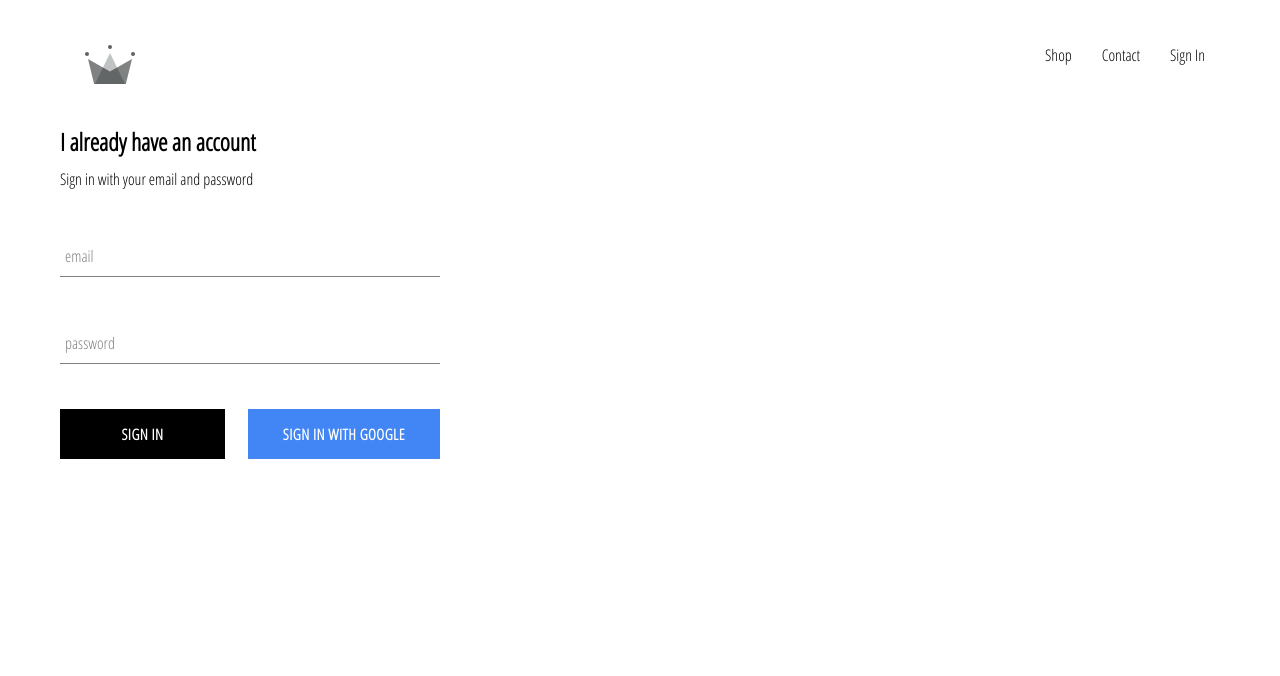
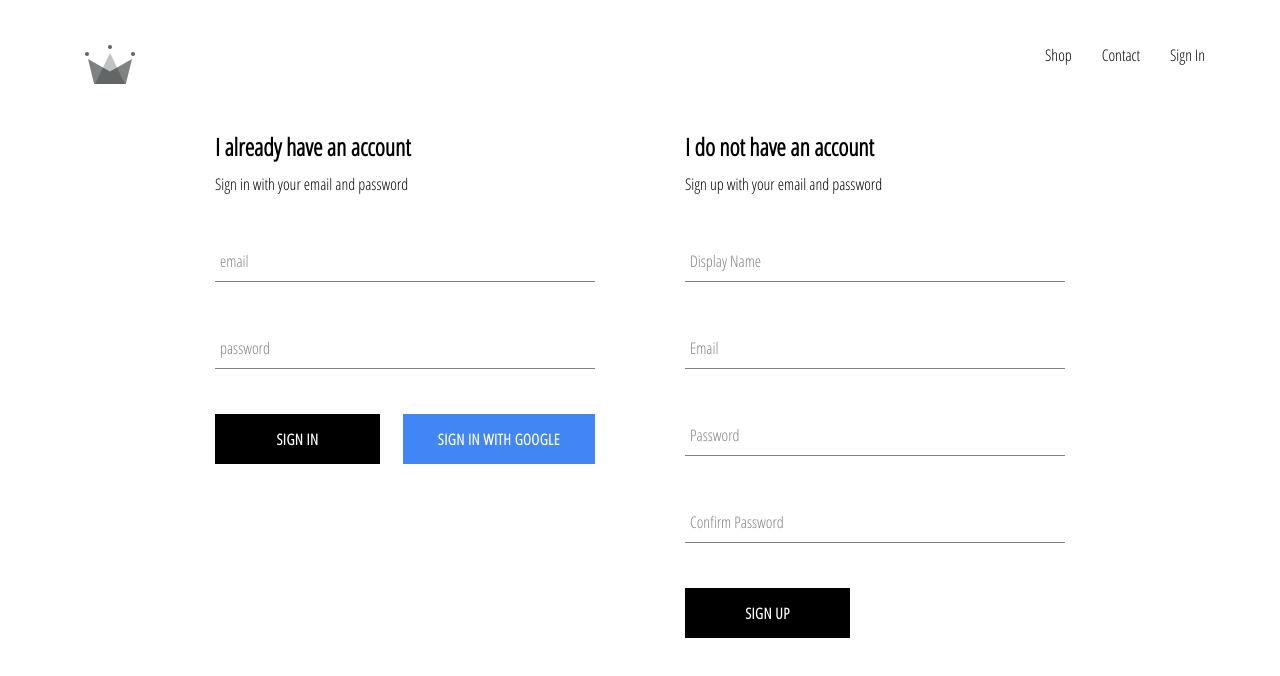
Before and after one commit to aaronbadilla/crwn-clothing, a React (Create React App) app: page /signin in a window 1280 px wide. Shown: the top 676 px of the page. Built offline with nearby package versions, Linux system fonts and the light colour scheme; no server answers.

Commit message:
implemented firebase utils, included ability to store authenticated users in firebase database

```diff
--- a/src/App.js
+++ b/src/App.js
@@ -5,7 +5,7 @@
 import ShopPage from './pages/shop/shop.component.jsx'
 import SignInSignUp from './pages/sign-in-sign-up/sign-in-sign-up.component.jsx'
 import Header from './components/header/header.component.jsx'
-import {auth} from './firebase/firebase.utils.js'
+import {auth, createUserProfileDocument} from './firebase/firebase.utils.js'
 
 
 class App extends React.Component{
@@ -21,11 +21,20 @@
   unsubscribeFromAuth = null
 
   componentDidMount() {
-    this.unsubscribeFromAuth = auth.onAuthStateChanged(user => {
-      this.setState({
-        currentUser: user
-      })
-      console.log(user);
+    this.unsubscribeFromAuth = auth.onAuthStateChanged( async userAuth => {
+      if (userAuth) {
+       const userRef = await createUserProfileDocument(userAuth);
+
+       userRef.onSnapshot(snapShot => {
+         this.setState ({
+           currentUser: {
+             id: snapShot.id,
+             ...snapShot.data()
+           }
+         })
+       });
+      }
+      else {this.setState({currentUser: userAuth})}
     })
   }
 
--- a/src/components/sign-in/sign-in.component.jsx
+++ b/src/components/sign-in/sign-in.component.jsx
@@ -1,6 +1,6 @@
 import React from 'react'
 import './sign-in-styles.scss'
-import FormInput from '../../components/form-input/form-input.comoponent.jsx'
+import FormInput from '../form-input/form-input.component.jsx'
 import CustomButton from '../custom-button/custom-button.component.jsx'
 import {signInWithGoogle} from '../../firebase/firebase.utils.js'
 
--- /dev/null
+++ b/src/components/sign-up/sign-up.component.jsx
@@ -0,0 +1,106 @@
+import React from 'react'
+
+import FormInput from '../form-input/form-input.component.jsx'
+import CustomButton from '../custom-button/custom-button.component.jsx'
+
+import {auth, createUserProfileDocument} from '../../firebase/firebase.utils.js'
+
+import './sign-up.styles.scss'
+
+class SignUp extends React.Component {
+    constructor(){
+        super();
+
+        this.state = {
+            displayName: '',
+            email:'',
+            password:'',
+            confirmPassword:'',
+        };
+    }
+
+    handleSubmit = async event => {
+        event.preventDefault();
+
+        const {displayName, email, password, confirmPassword} = this.state;
+
+        if (password !== confirmPassword)  {
+            alert("Passwords don't match")
+            return;
+        }
+
+        try {
+            const {user} = await auth.createUserWithEmailAndPassword(
+                email,
+                password,
+            );
+
+            await createUserProfileDocument(user, {displayName});
+
+           this.setState({
+            displayName: '',
+            email:'',
+            password:'',
+            confirmPassword:'',
+           })
+        } catch (error) {
+            console.log(error);
+        }
+    }
+
+    handleChange = (event) => {
+        const {name, value} = event.target
+
+        this.setState({[name]: value})
+    }
+
+    render(){
+
+        const {displayName, email, password, confirmPassword} = this.state;
+
+        return (
+            <div className='sign-up'>
+                <h2 className='title'>I do not have an account</h2>
+                <span className='subtitle'>Sign up with your email and password</span>
+                <form className='sign-up-form' onSubmit={this.handleSubmit}>
+                    <FormInput
+                        type='text'
+                        name='displayName'
+                        value={displayName}
+                        onChange={this.handleChange}
+                        label='Display Name'
+                        required>
+                    </FormInput>
+                    <FormInput
+                        type='email'
+                        name='email'
+                        value={email}
+                        onChange={this.handleChange}
+                        label='Email'
+                        required>
+                    </FormInput>
+                    <FormInput
+                        type='password'
+                        name='password'
+                        value={password}
+                        onChange={this.handleChange}
+                        label='Password'
+                        required>
+                    </FormInput>
+                    <FormInput
+                        type='password'
+                        name='confirmPassword'
+                        value={confirmPassword}
+                        onChange={this.handleChange}
+                        label='Confirm Password'
+                        required>
+                    </FormInput>
+                    <CustomButton type='submit'>SIGN UP</CustomButton>
+                </form>
+
+            </div>
+        )
+    }
+}
+
+export default SignUp
--- /dev/null
+++ b/src/components/sign-up/sign-up.styles.scss
@@ -0,0 +1,9 @@
+.sign-up {
+    display: flew;
+    flex-direction: column;
+    width: 380px;
+
+    .title {
+        margin:10px 0;
+    }
+}
--- a/src/firebase/firebase.utils.js
+++ b/src/firebase/firebase.utils.js
@@ -13,6 +13,31 @@
     measurementId: "G-4N5N3VR6S3"
   }
 
+  export const createUserProfileDocument = async (userAuth, additionalData) => {
+    if(!userAuth) return;
+
+    const userRef = firestore.doc(`users/${userAuth.uid}`)
+
+    const snapShot = await userRef.get()
+
+    if(!snapShot.exists) {
+      const {displayName, email} = userAuth;
+      const createdAt = new Date();
+
+      try {
+        await userRef.set({
+          displayName,
+          email,
+          createdAt,
+          ...additionalData
+        })
+      } catch (error) {
+        console.log('error creating user', error.message);
+      }
+    }
+    return userRef
+  }
+
   firebase.initializeApp(config);
 
   export const auth = firebase.auth();
--- a/src/pages/sign-in-sign-up/sign-in-sign-up.component.jsx
+++ b/src/pages/sign-in-sign-up/sign-in-sign-up.component.jsx
@@ -1,10 +1,12 @@
 import React from 'react'
 import SignIn from '../../components/sign-in/sign-in.component.jsx'
-
+import SignUp from '../../components/sign-up/sign-up.component.jsx'
+import './sign-in-sign-up.styles.scss'
 
 const SignInSignUp = () => (
     <div className='sign-in-sign-up'>
         <SignIn/>
+        <SignUp/>
     </div>
 )
 
--- a/src/pages/sign-in-sign-up/sign-in-sign-up.styles.scss
+++ b/src/pages/sign-in-sign-up/sign-in-sign-up.styles.scss
@@ -0,0 +1,6 @@
+.sign-in-sign-up {
+    width: 850px;
+    display: flex;
+    justify-content: space-between;
+    margin: 30px auto;
+}
```
Also changed, not shown: src/components/form-input/form-input.component.jsx (renamed from src/components/form-input/form-input.comoponent.jsx).
